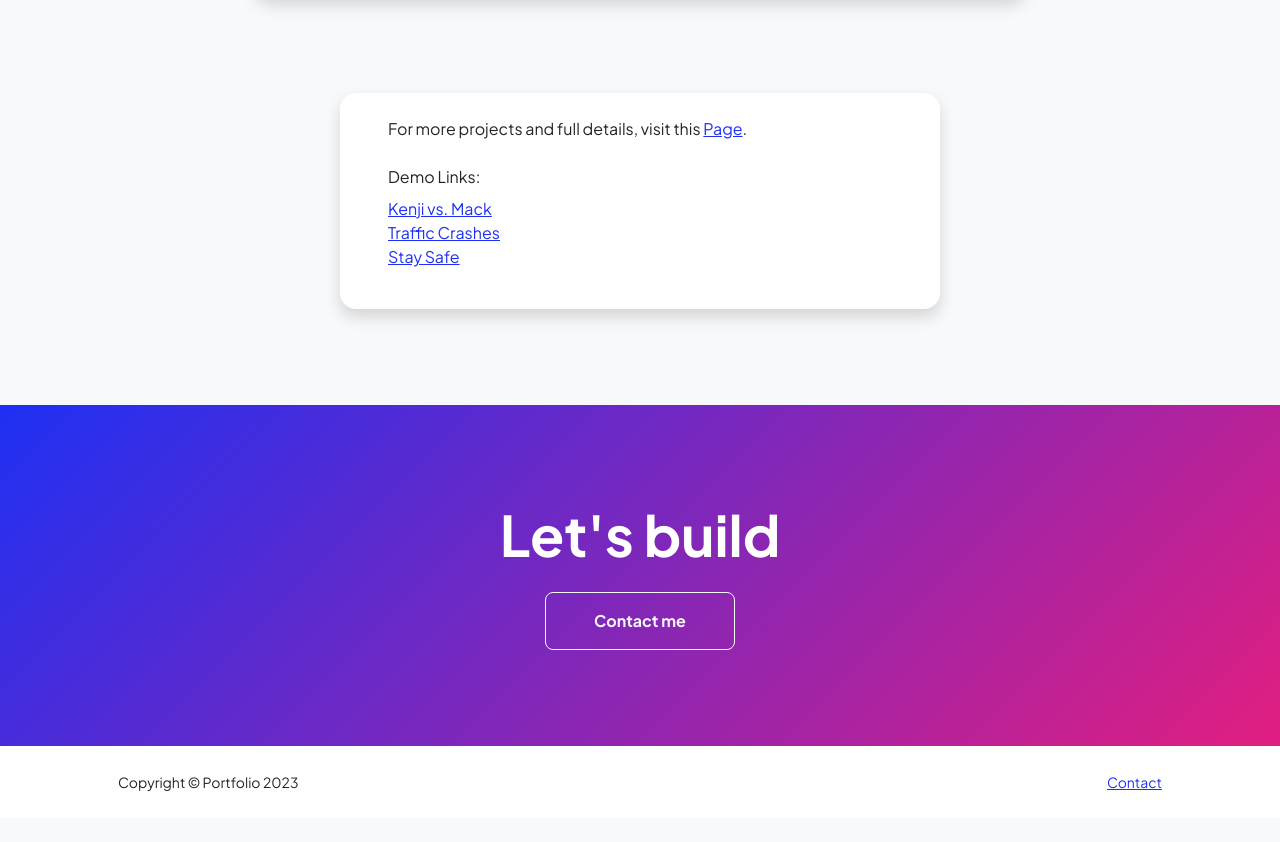
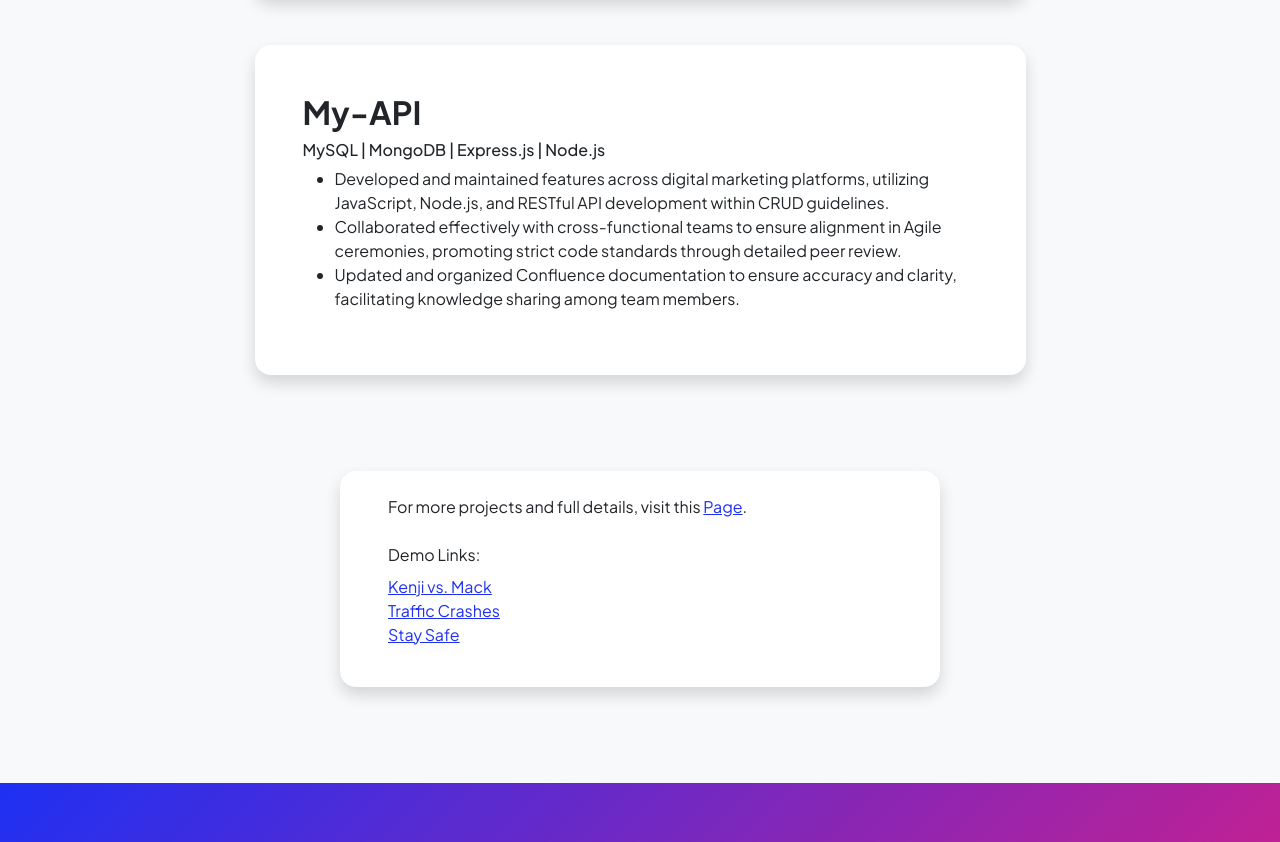
Before and after one commit to Ptalat2/Portfolios, a plain HTML site: page projects.html in a window 1280 px wide. Shown: the part 3537-4379 px from the top of the page. Before the commit the page ends 4355 px from the top, so only its background shows below. Drawn offline with nearby package versions, Linux system fonts and the light colour scheme; a script that the page names is missing.

Commit message:
Update projects.html

```diff
--- a/projects.html
+++ b/projects.html
@@ -232,6 +232,27 @@
                             </div>
                         </div>
 
+                          <div class="card overflow-hidden shadow rounded-4 border-0 mb-5">
+                            <div class="card-body p-0">
+                                <div class="d-flex align-items-center">
+                                    <div class="p-5">
+                                        <h2 class="fw-bolder">My-API</h2>
+                                        <h6>MySQL | MongoDB | Express.js | Node.js </h6>
+                                        <ul>
+                                            <li>Developed and maintained features across digital marketing platforms, utilizing JavaScript, Node.js, and RESTful API
+development within CRUD guidelines.</li>
+                                            <li>Collaborated effectively with cross-functional teams to ensure alignment in Agile ceremonies, promoting strict code standards
+through detailed peer review.</li>
+                                            <li>Updated and organized Confluence documentation to ensure accuracy and clarity, facilitating knowledge sharing among team
+members.</li>
+                                        </ul>
+                                    </div>
+<!--                                     <img class="img-fluid" src="https://dummyimage.com/300x400/343a40/6c757d"
+                                        alt="Project Image" /> -->
+                                </div>
+                            </div>
+                        </div>
+
 
 
                     </div>
```
